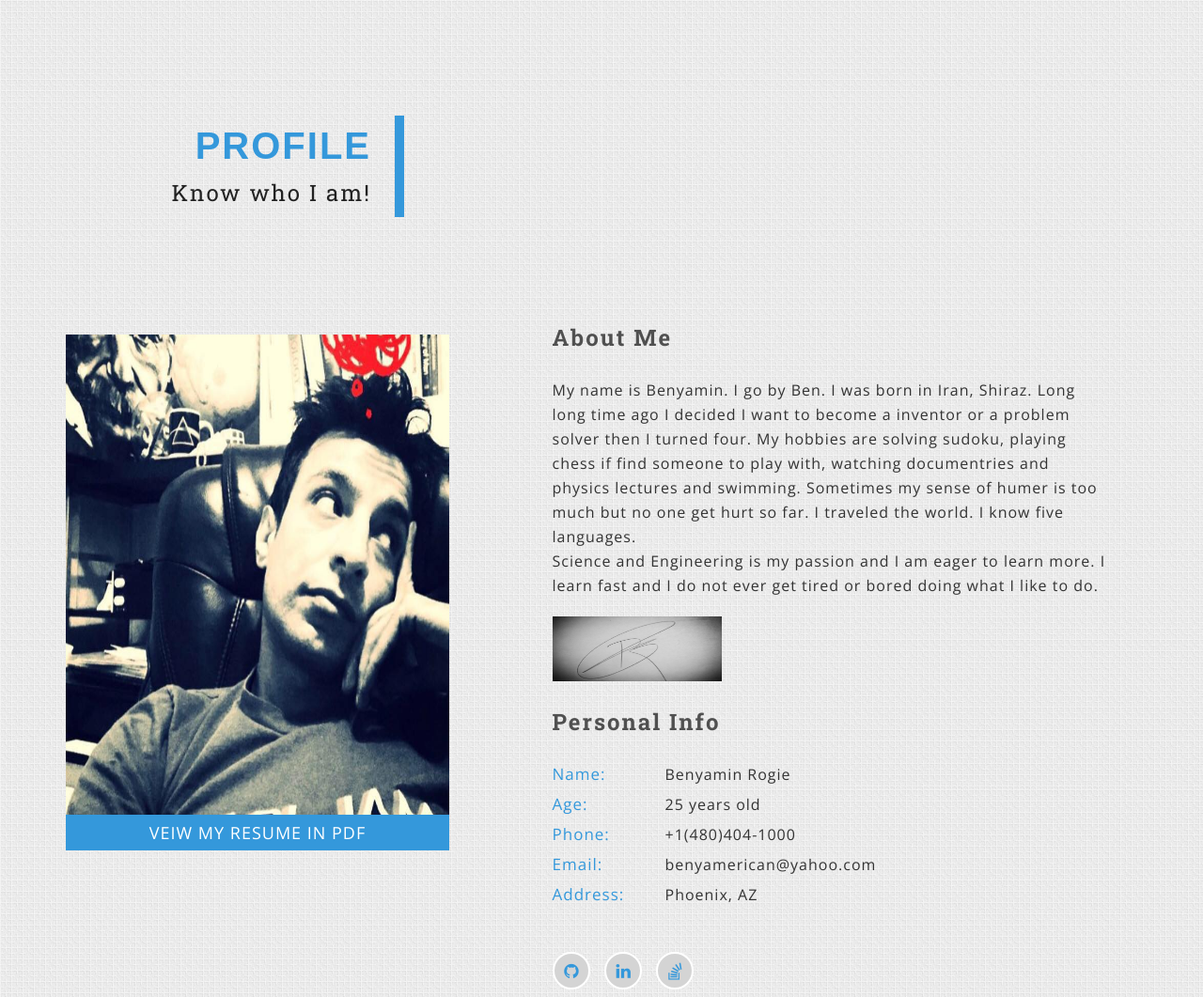
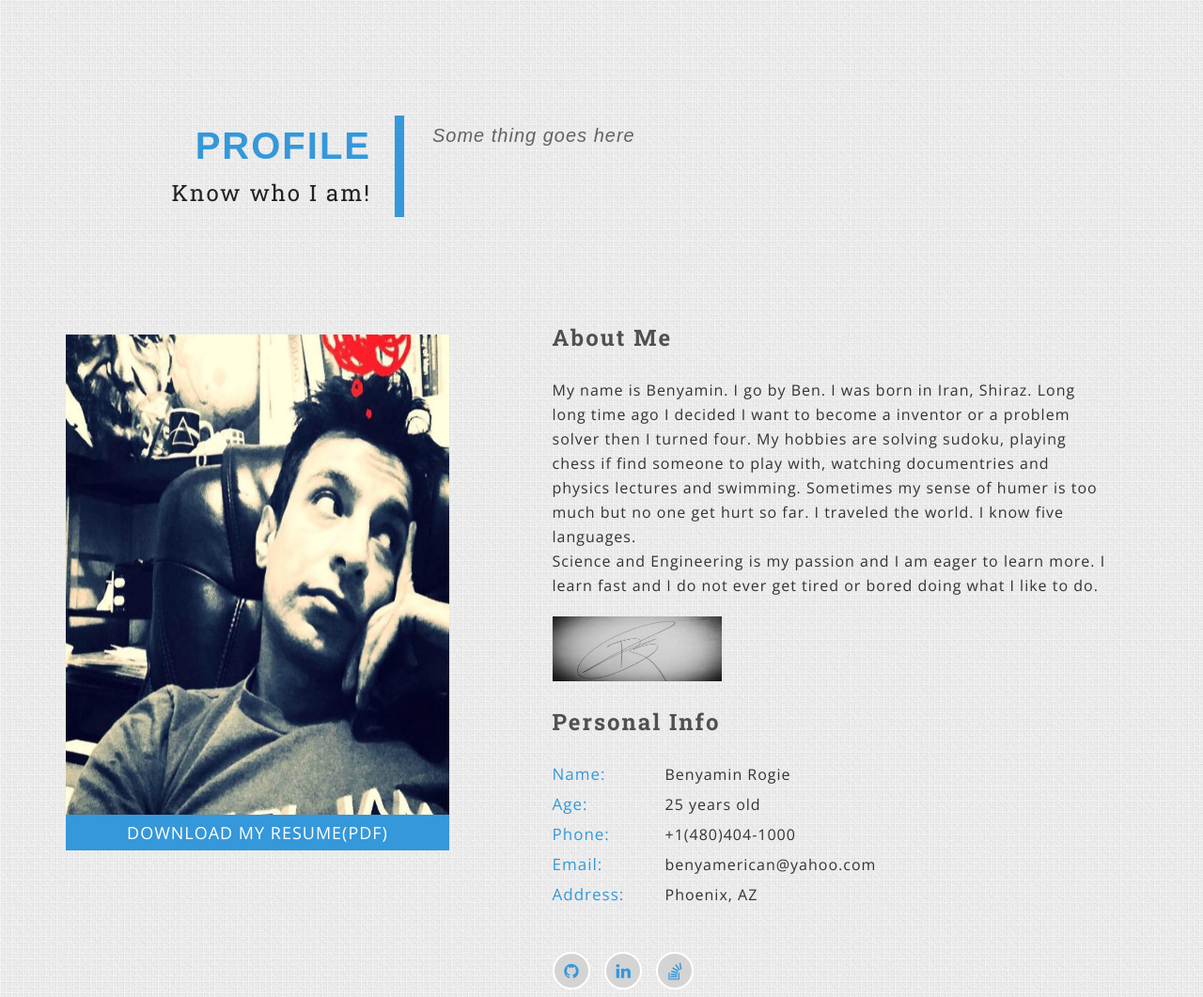
Before and after one commit to benyamerican/benyaminRogiePortfolio, a plain HTML site: page index.html in a window 1280 px wide. Shown: the part 860-1921 px from the top of the page at 94% size. Drawn offline with nearby package versions, Linux system fonts and the light colour scheme; some packages are replaced by stand-ins of ours; a web font is replaced by a local one.

Commit message:
resume updaterd

```diff
--- a/index.html
+++ b/index.html
@@ -203,7 +203,7 @@
                                 <div class="col-sm-8">
                                     <p class="lgx-lead">
 
-
+                                        Some thing goes here
                                         <!-- 01_Passionate, dedicated problem solver, dependable, quick learner, hard
                                         worker, multitasker, generous, oriented, customer focused, Constantly Enhancing
                                         skills and exceeding expectation, and a humble listener. <br>
@@ -259,7 +259,7 @@
                                         <figure>
                                             <img src="./thinkingMan.jpg" alt="thinkingman" width="408" height="548" />
                                             <figcaption>
-                                                <a class="hvr-sweep-to-top" href="./BenyaminRogieResume.pdf" download target="_blank">Veiw my resume in PDF</a>
+                                                <a class="hvr-sweep-to-top" href="./Resume.pdf" download target="_blank">DOWNLOAD MY RESUME(PDF)</a>
                                             </figcaption>
                                         </figure>
                                     </div>
@@ -392,7 +392,7 @@
                                                     </div>
                                                     <!--//.Item-->
 
-                                                    <div class="item">
+                                                    <!-- <div class="item">
                                                         <h6>May 2015 to Nov 2017</h6>
                                                         <h4>Uber/Lyft</h4>
                                                         <span><i class="fas fa-car-side"></i></i></span>
@@ -408,7 +408,7 @@
 
                                                             </p>
                                                         </div>
-                                                    </div>
+                                                    </div> -->
                                                     <!--//.Item-->
 
                                                     <div class="item">
```
Also changed, not shown: 2 other files.
